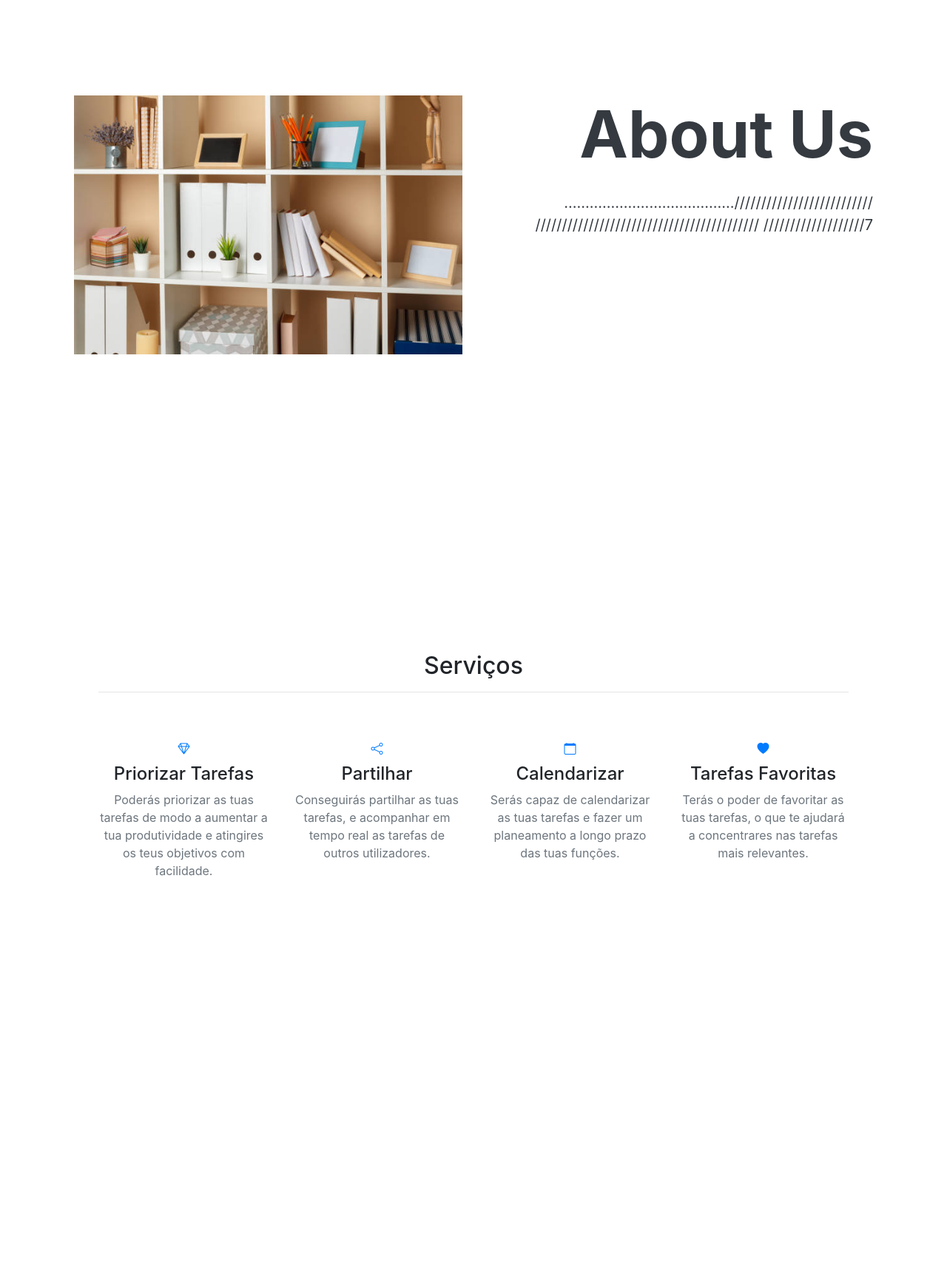
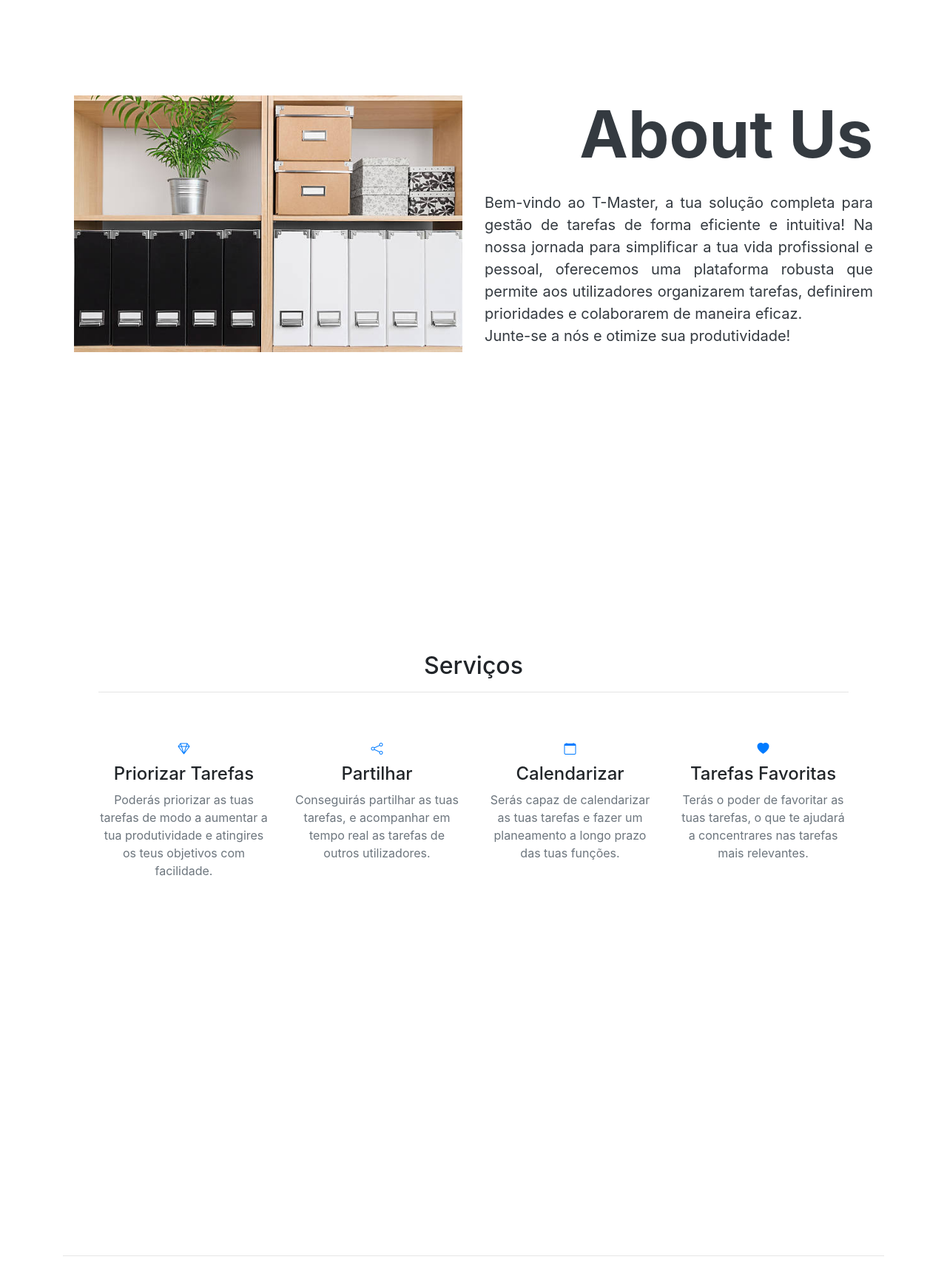
Before and after one commit to tiagop23/SIR-23-24, a plain HTML site: page index.html in a window 1280 px wide. Shown: the part 880-2594 px from the top of the page at 74% size. Before the commit the page ends 2561 px from the top, so only its background shows below. Drawn offline with nearby package versions, Linux system fonts and the light colour scheme.

Commit message:
About page details

```diff
--- a/index.html
+++ b/index.html
@@ -59,7 +59,7 @@
             <div class="col-md-12 col-lg-6">
               <div>
                 <div class="mt-5 image-container">
-                  <img src="/Assets/about1.jpg" class="img-fluid" alt="Responsive Image">
+                  <img src="/Assets/aboutU.jpg" class="img-fluid" alt="Responsive Image">
                 </div>
               </div>
             </div>
@@ -68,11 +68,11 @@
               <div class="media-content">
                 <h1 class="text-right font-weight-bold text-dark pb-3 display-2">About Us</h1>
                 <div class="text-right text-dark pb-3">
-                  <p class="font-weight-normal lead">
-                    ........................................//////////////////////////
-                    //////////////////////////////////////////
-                    ///////////////////7
-
+                  <p class="font-weight-normal lead text-justify mb-4">
+                    Bem-vindo ao T-Master, a tua solução completa para gestão de tarefas de forma eficiente e intuitiva!
+                    Na nossa jornada para simplificar a tua vida profissional e pessoal, oferecemos uma plataforma
+                    robusta que permite aos utilizadores organizarem tarefas, definirem prioridades e colaborarem de
+                    maneira eficaz. <br> Junte-se a nós e otimize sua produtividade!
                   </p>
                 </div>
               </div>
@@ -81,7 +81,6 @@
         </div>
       </section>
 
-      <div class="spacer"></div>
 
       <section id="services">
         <div class="container px-8 px-lg-5">
@@ -125,9 +124,7 @@
         </div>
       </section>
 
-      <section>
-
-
+      <hr>
 
 
   </main>
--- a/styles/styles.css
+++ b/styles/styles.css
@@ -48,15 +48,14 @@
 
 
 .image-container:hover::before {
-    content: '';
+    content: 'Sabias que a organização pode ter um impacto significativo no nosso bem-estar e produtividade? Estudos têm demonstrado que ambientes organizados podem reduzir os níveis de stress e ansiedade e promover portanto uma sensação de controlo e ordem.';
     position: absolute;
-    top: 0;
-    left: 0;
     width: 100%;
     height: 100%;
     background-color: rgba(0, 0, 0, 0.5);
-    z-index: 1;
-    display: flex;
     justify-content: center;
     align-items: center;
+    color: white;
+    text-align: center;
+    display: flex;
 }
```
